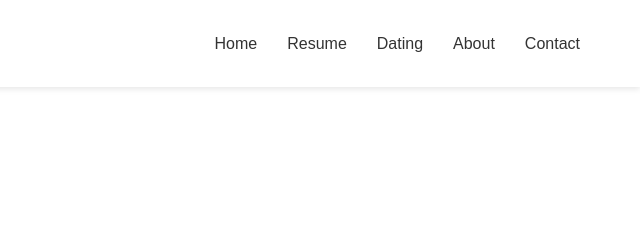
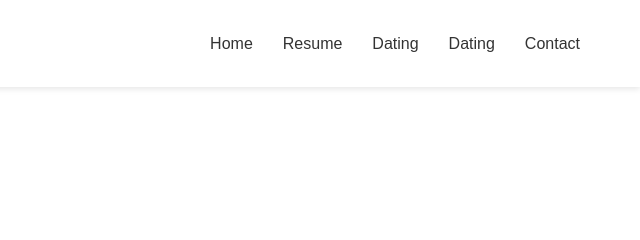
Before and after one commit to shnabbydoodle/shnabbydoodle.com, a plain HTML site: page about.html in a window 1280 px wide. Shown: the top 240 px of the page, 640-1280 px from the left. Drawn offline with Linux system fonts and the light colour scheme.

Commit message:
rerouted nav

```diff
--- a/about.html
+++ b/about.html
@@ -23,7 +23,7 @@
               <li><a href="./index.html">Home</a></li>
               <li><a href="./resume.html">Resume</a></li>
               <li><a href="#">Dating</a></li>
-              <li><a href="#">About</a></li>
+              <li><a href="./about.html">Dating</a></li>
               <li><a href="#">Contact</a></li>
             </ul>
             <div class="hamburger-menu">
```
Also changed, not shown: index.html (+1 -1 lines), resume.html (+1 -1 lines).
